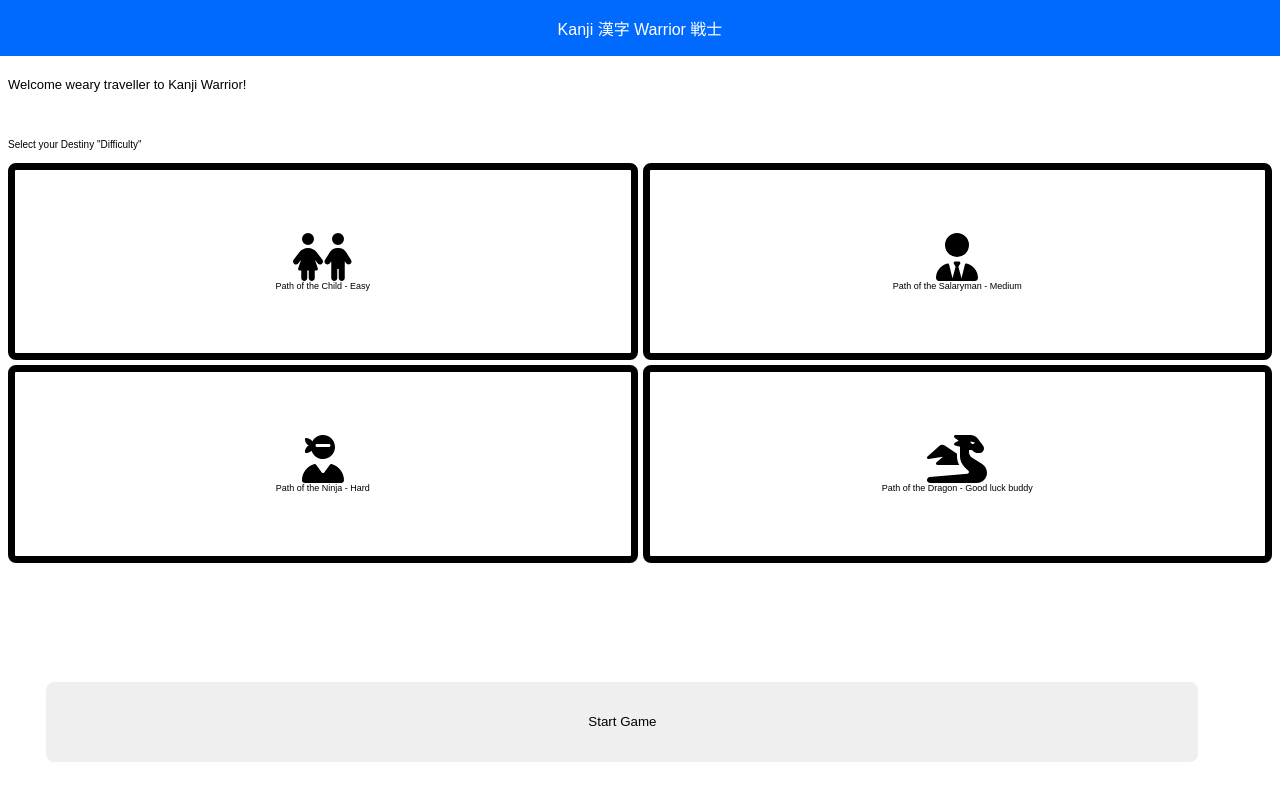
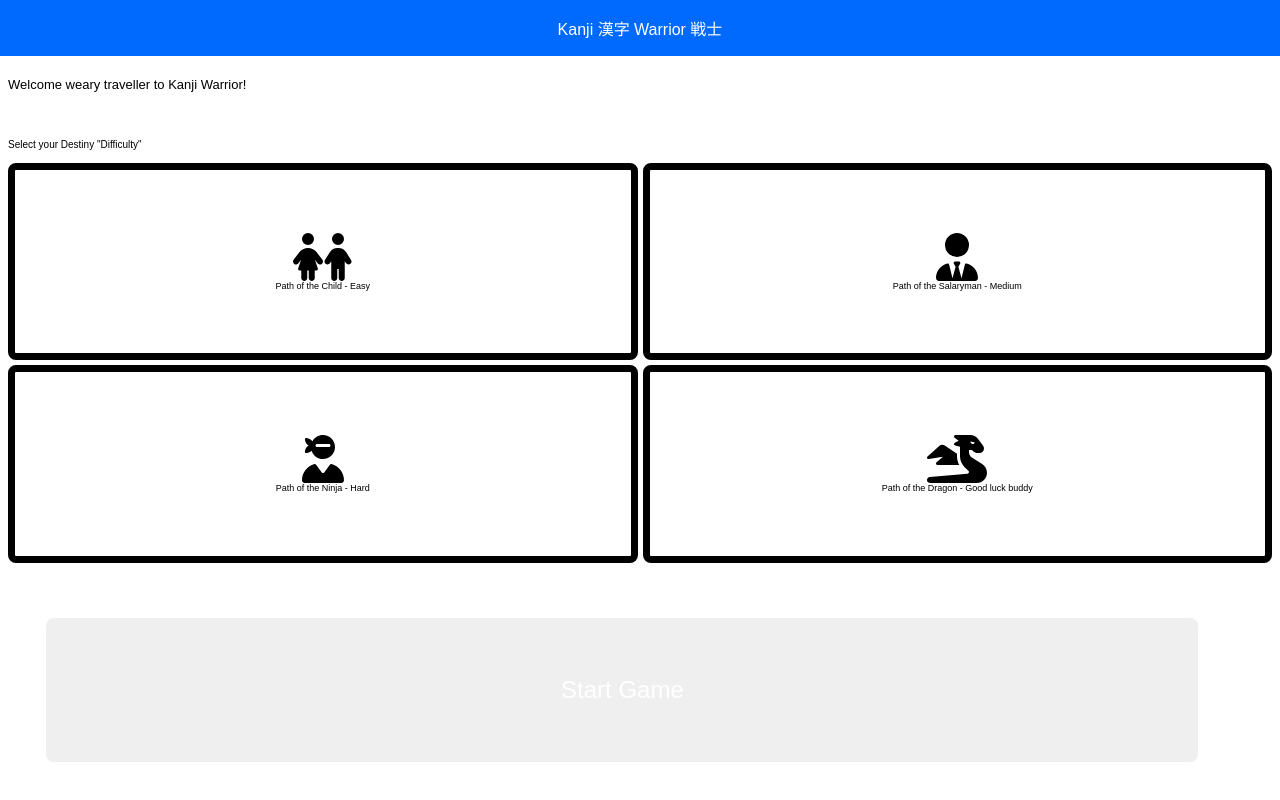
Before and after one commit to christprix/Kanji-quizV2, a React (Vite) app: page / in a window 1280 px wide. Built offline with nearby package versions, Linux system fonts and the light colour scheme; a web font is replaced by a local one.

Commit message:
button styling

```diff
--- a/src/App.css
+++ b/src/App.css
@@ -98,6 +98,8 @@
   border-radius: 8px;
   text-decoration: none;
   border: none;
+  color: white;
+  font-size: x-large;
 }
 
 .progress {
```
